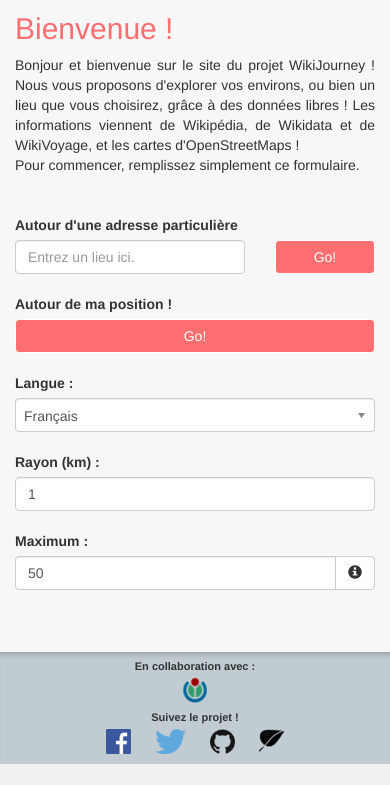
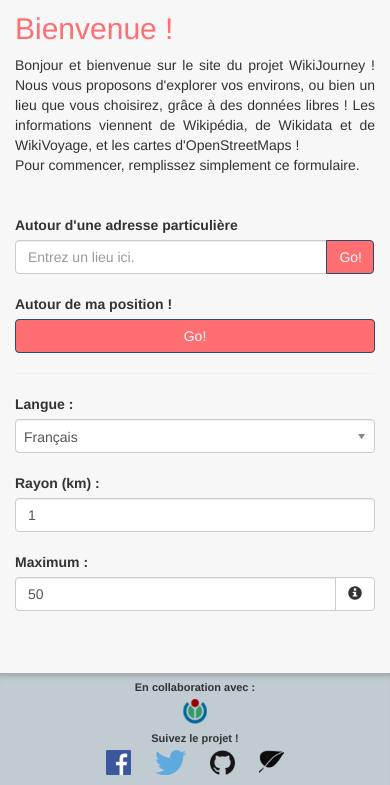
Before and after one commit to WikiJourney/wikijourney_website, a PHP site: page / in a window 390 px wide. Shown: the part 437-1222 px from the top of the page. Before the commit the page ends 1201 px from the top, so only its background shows below. Run offline with PHP 8.4, Linux system fonts and the light colour scheme; some libraries are stand-ins or nearby versions.

Commit message:
Modify button position on index

```diff
--- a/index.php
+++ b/index.php
@@ -60,19 +60,17 @@ $wp_languages_raw = file("config/wikipedia_languages.txt");
 			<input type="hidden" id="latitude" name="latitude" value="" />
 			<input type="hidden" id="longitude" name="longitude" value="" />
 			<input type="hidden" id="from" name="from" value="form" />
-			<div class="col-lg-6 col-lg-offset-3 col-md-8 col-md-offset-2 col-sm-10 col-sm-offset-1">
+			<div class="col-md-8 col-md-offset-2 col-sm-10 col-sm-offset-1">
 				<!-- Around a place -->
 				<div class="row">
 					<div class="col-sm-6"><label for="input-location"><?php echo _AROUND_LOCATION; ?></label></div>
 					<div class="col-sm-6">
-						<div class="row">
-							<div class="col-xs-8">
-								<input type="text" id="input-location" placeholder="<?php echo _PLACEHOLDER; ?>" name="adressValue" id="adressValue" class="form-control" required >
+							<div class="input-group">
+								<input type="text" class="form-control" placeholder="<?php echo _PLACEHOLDER; ?>" name="adressValue" id="adressValue" required >
+								<span class="input-group-btn">
+									<button type="submit" class="input-prepend btn btn-primary btn-block" type="button" name="go" value="adress">Go!</button>
+								</span>
 							</div>
-							<div class="col-xs-4">
-								<button type="submit" class="btn btn-primary btn-block" type="button" name="go" value="adress">Go!</button>
-							</div>
-						</div>
 					</div>
 				</div><br/>
 
@@ -84,8 +82,8 @@ $wp_languages_raw = file("config/wikipedia_languages.txt");
 						<div id="infoGeolocCollapse" class="collapse"><p class="help-block"><?php echo _NOTE_GEOLOC; ?></p></div>
 					</div>
 
-				</div><br/>
-
+				</div>
+				<hr/>
 				<!-- Option Language -->
 				<div class="row">
 					<div class="col-sm-6"><label for="selectLanguage"><?php echo _LANGUAGE; ?>:</label></div>
--- a/style/design.css
+++ b/style/design.css
@@ -46,13 +46,13 @@ p {
 .btn-primary {
 	color: white;
 	background-color: #ff6e70;
-	border-color: #fff;
+	border-color: #204D74;
 }
 
 .btn-primary:hover {
 	color: #FFF;
 	background-color: #89A0AD;
-	border-color: #204D74;
+
 }
 
 .vcenter {
```
